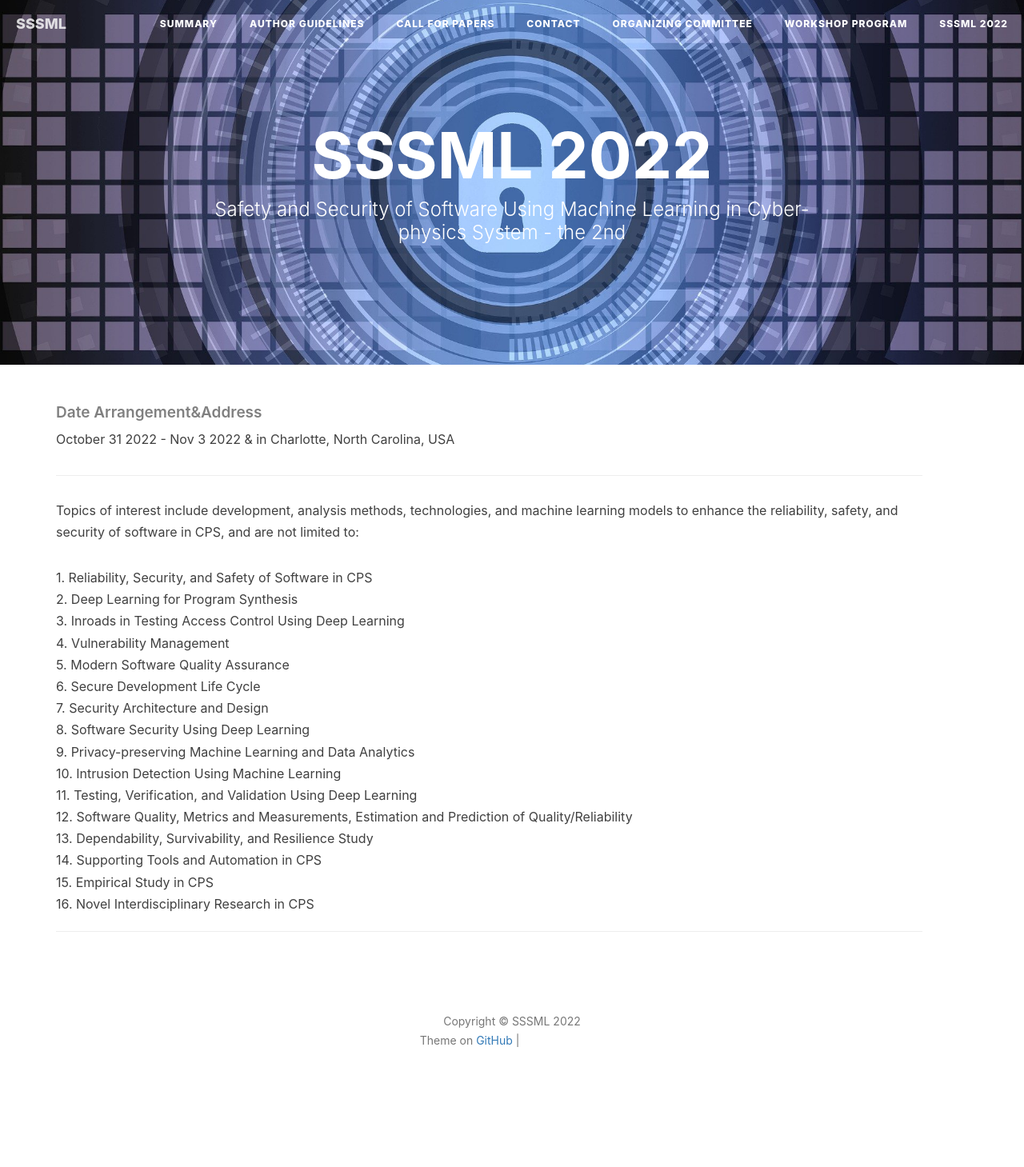
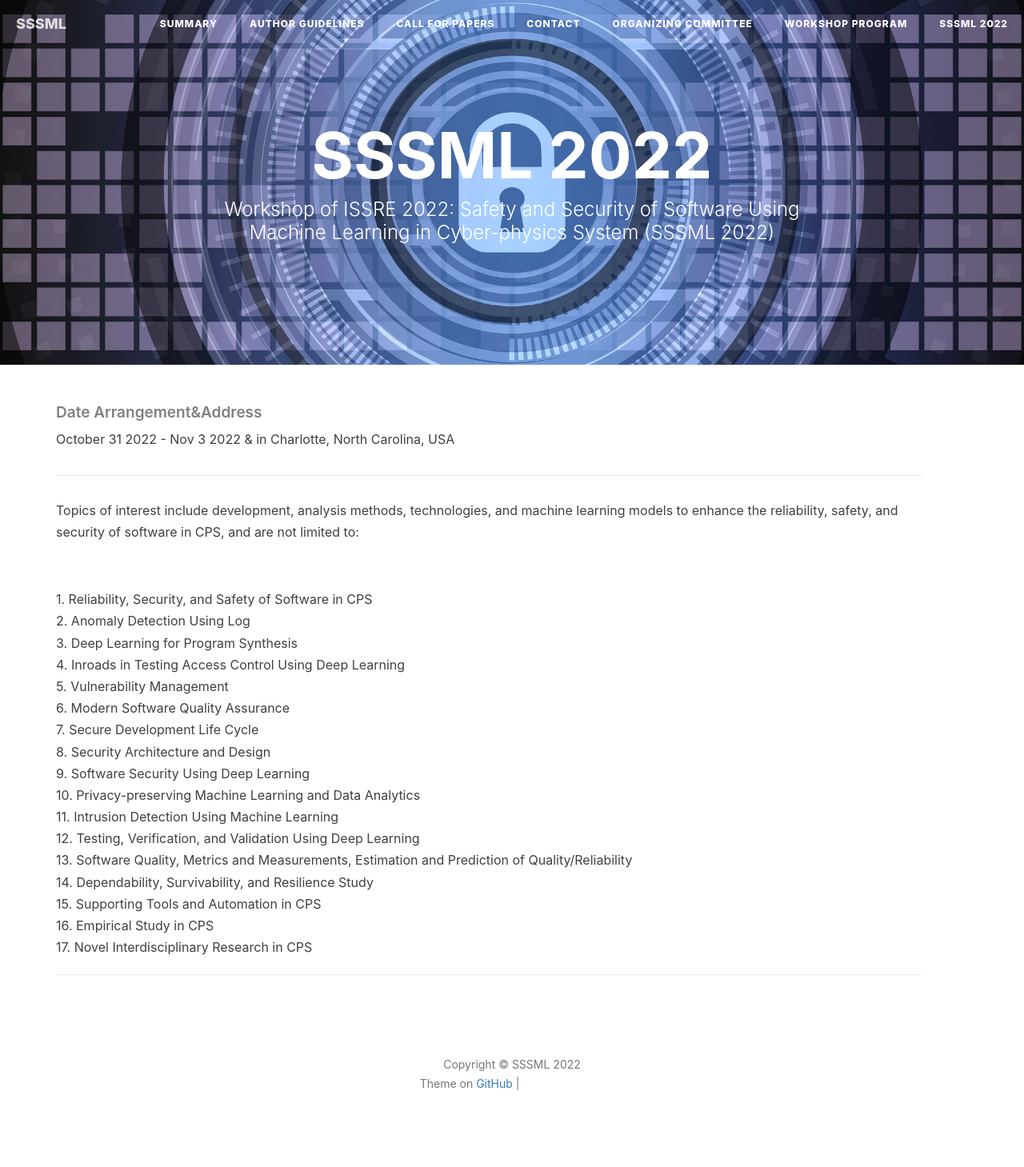
Before and after one commit to junwzhou/SSSML2022, a Jekyll site: the page built from index.html, in a window 1280 px wide. Shown: the whole page at 80% size. Built offline with Jekyll 4.4.1, drawn with Linux system fonts in a browser that asks for light colours; nearby versions of some CDN libraries; comment, search, counter and statistics services are not loaded; before the commit the page ends 1405 px from its top, so only the background shows below that; grey boxes are pictures that could not be loaded.

Commit message:
Update index.html

```diff
--- a/index.html
+++ b/index.html
@@ -1,7 +1,7 @@
 ---
 layout: page
 title: "SSSML 2022"
-description: "Safety and Security of Software Using Machine Learning in Cyber-physics System - the 2nd"
+description: "Workshop of ISSRE 2022: Safety and Security of Software Using Machine Learning in Cyber-physics System (SSSML 2022)"
 ---
 
 <div class="zh post-container">
@@ -11,22 +11,23 @@ description: "Safety and Security of Software Using Machine Learning in Cyber-ph
     <hr/>
 
     <p>Topics of interest include development, analysis methods, technologies, and machine learning models to enhance the reliability, safety, and security of software in CPS, and are not limited to:</p>
-        1. Reliability, Security, and Safety of Software in CPS
-        <br/>2.	Deep Learning for Program Synthesis
-        <br/>3.	Inroads in Testing Access Control Using Deep Learning
-        <br/>4.	Vulnerability Management
-        <br/>5.	Modern Software Quality Assurance
-        <br/>6.	Secure Development Life Cycle
-        <br/>7.	Security Architecture and Design
-        <br/>8.	Software Security Using Deep Learning
-        <br/>9.	Privacy-preserving Machine Learning and Data Analytics
-        <br/>10. Intrusion Detection Using Machine Learning
-        <br/>11. Testing, Verification, and Validation Using Deep Learning
-        <br/>12. Software Quality, Metrics and Measurements, Estimation and Prediction of Quality/Reliability
-        <br/>13. Dependability, Survivability, and Resilience Study
-        <br/>14. Supporting Tools and Automation in CPS
-        <br/>15. Empirical Study in CPS
-        <br/>16. Novel Interdisciplinary Research in CPS
+        <br/>1. Reliability, Security, and Safety of Software in CPS
+        <br/>2.	Anomaly Detection Using Log
+        <br/>3.	Deep Learning for Program Synthesis
+        <br/>4.	Inroads in Testing Access Control Using Deep Learning
+        <br/>5.	Vulnerability Management
+        <br/>6.	Modern Software Quality Assurance
+        <br/>7.	Secure Development Life Cycle
+        <br/>8.	Security Architecture and Design
+        <br/>9.	Software Security Using Deep Learning
+        <br/>10. Privacy-preserving Machine Learning and Data Analytics
+        <br/>11. Intrusion Detection Using Machine Learning
+        <br/>12. Testing, Verification, and Validation Using Deep Learning
+        <br/>13. Software Quality, Metrics and Measurements, Estimation and Prediction of Quality/Reliability
+        <br/>14. Dependability, Survivability, and Resilience Study
+        <br/>15. Supporting Tools and Automation in CPS
+        <br/>16. Empirical Study in CPS
+        <br/>17. Novel Interdisciplinary Research in CPS
     <hr/>
 
 </div>
```
